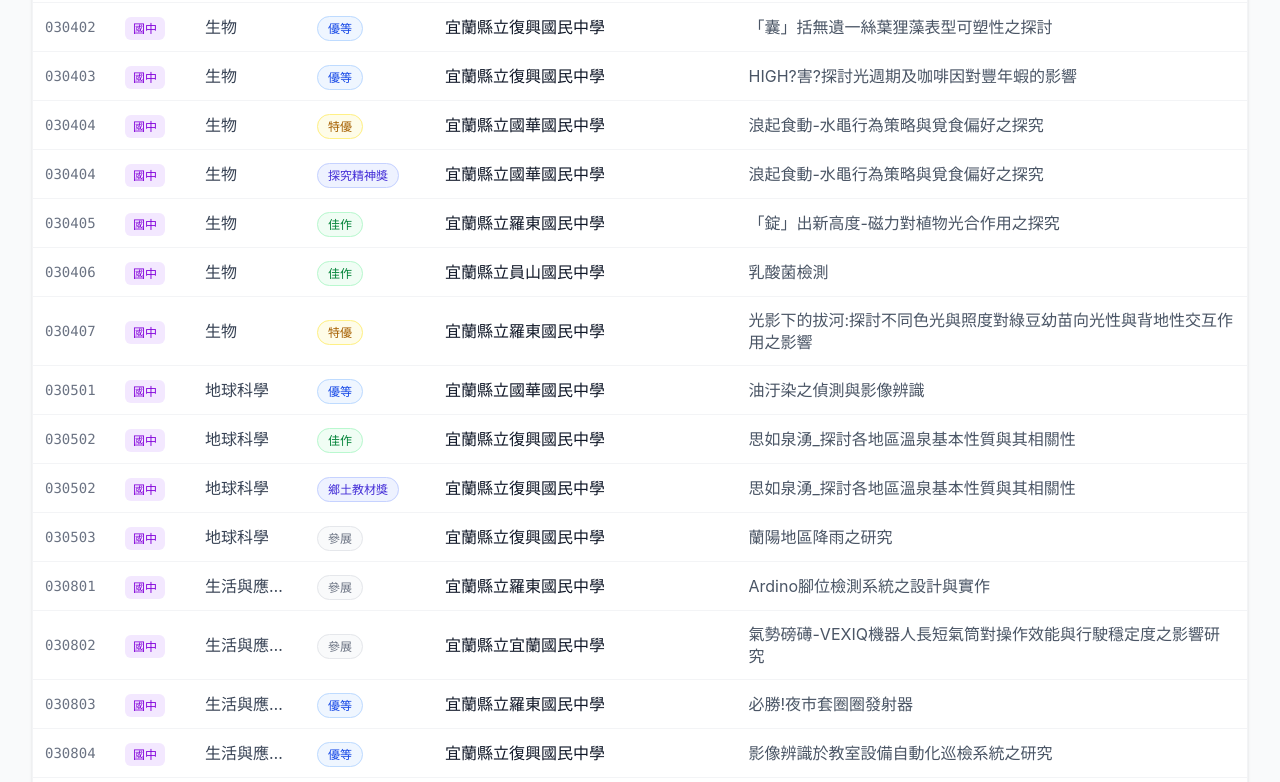
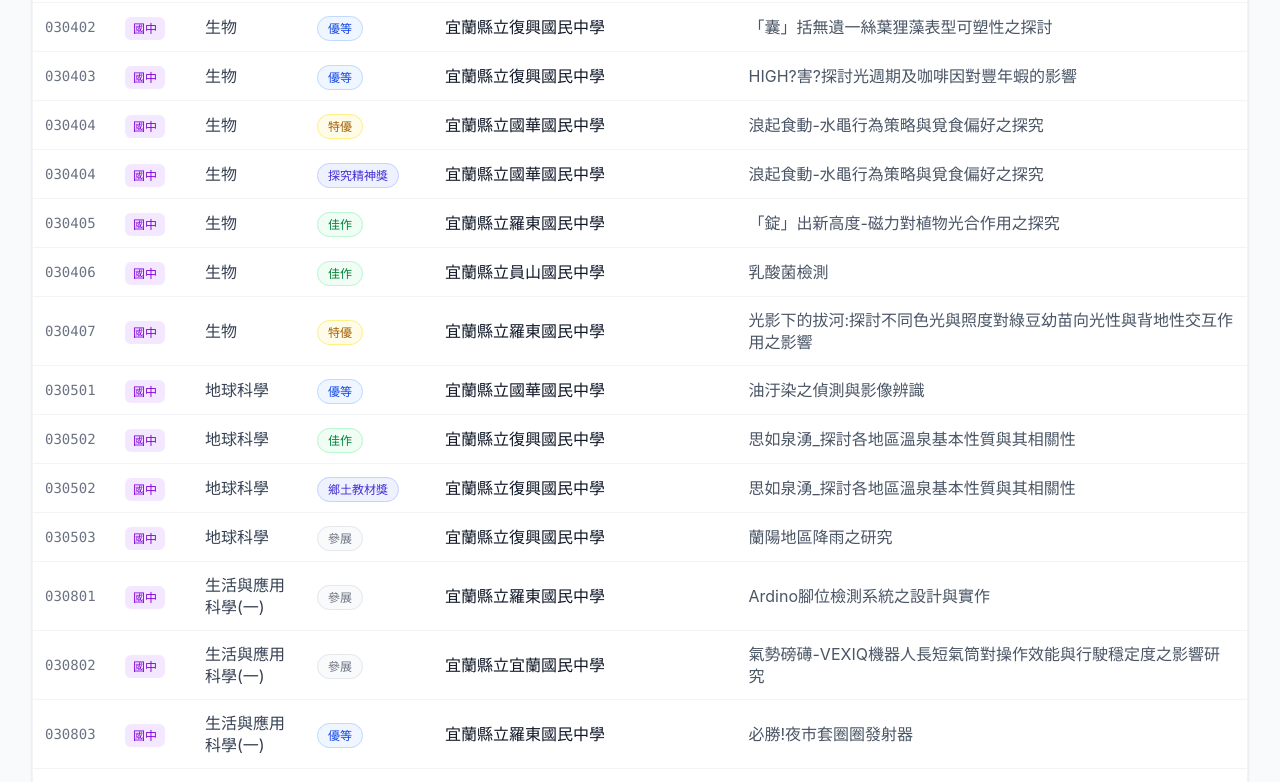
Before and after one commit to similaitw/yilan-science-fair, a React (Vite) app: page / in a window 1280 px wide. Shown: the part 2000-2782 px from the top of the page. Built offline with nearby package versions, Linux system fonts and the light colour scheme.

Commit message:
表格科別欄取消強制單行,長字自動換行

```diff
--- a/src/App.jsx
+++ b/src/App.jsx
@@ -681,7 +681,7 @@ export default function App() {
                           {item.group}
                         </span>
                       </td>
-                      <td className="p-3 text-gray-700 whitespace-nowrap overflow-hidden text-ellipsis" title={item.category}>
+                      <td className="p-3 text-gray-700 break-words leading-snug" title={item.category}>
                         {item.category}
                       </td>
                       <td className="p-3 whitespace-nowrap">
```
